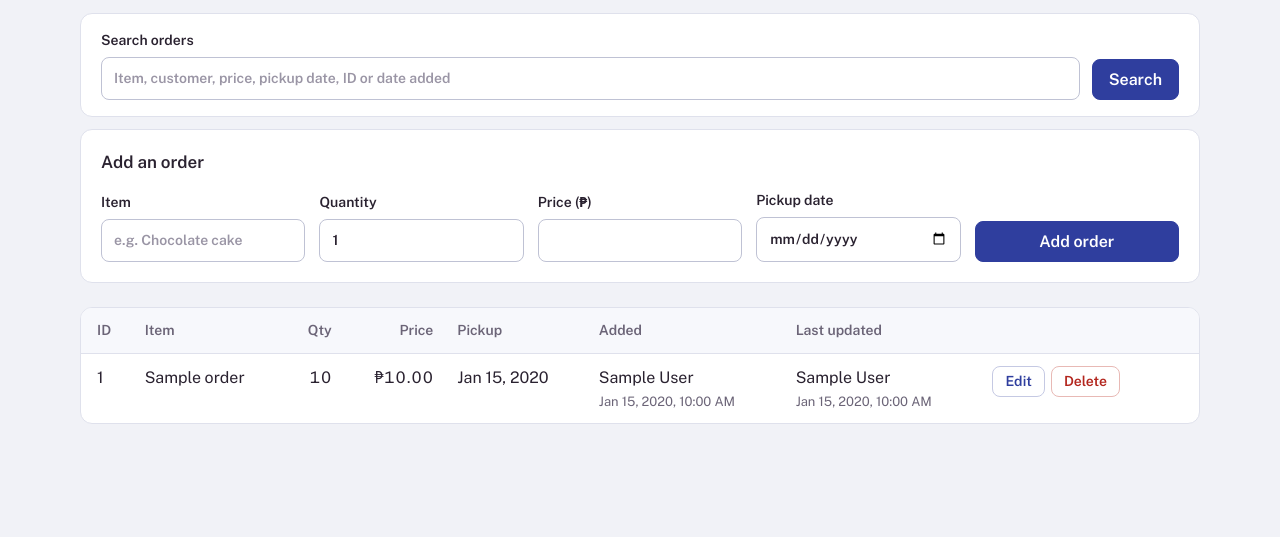
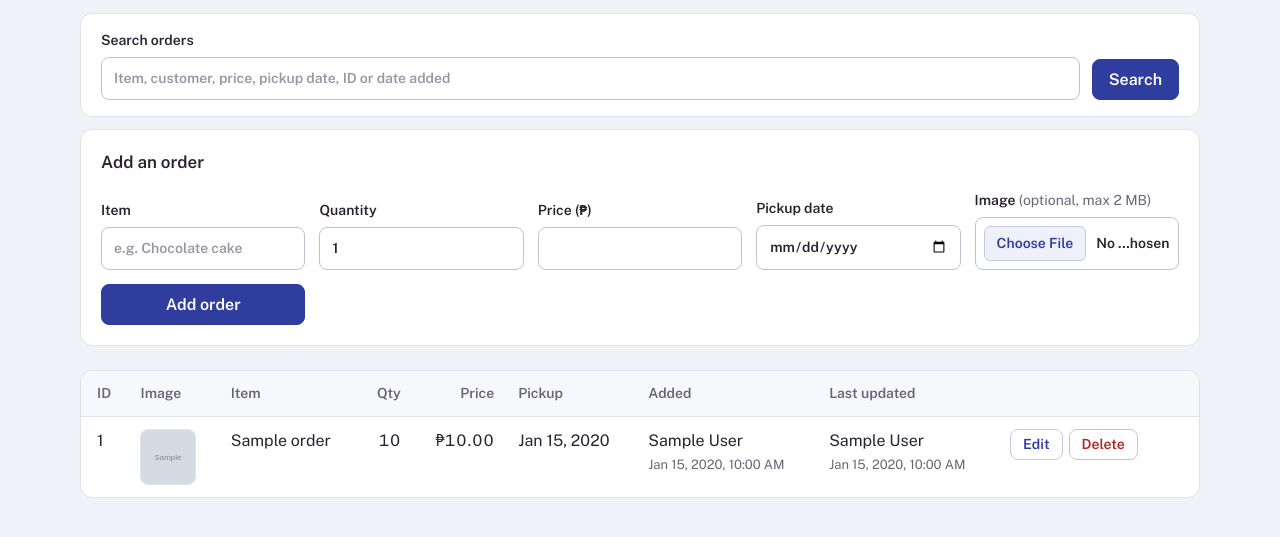
Before and after one commit to dhl-molina/bakery-pdo, a PHP site: page /orders.php?customer_id=1 in a window 1280 px wide. Shown: the part 191-728 px from the top of the page. Run offline with PHP 8.4, Linux system fonts and the light colour scheme; the visitor is signed in with stand-in values (Sample User, id 1); tables that the repository leaves empty hold one stand-in row (values such as "Sample post"); grey boxes marked "Sample" are stand-in pictures.

Commit message:
Add image upload feature for orders

```diff
--- a/orders.php
+++ b/orders.php
@@ -4,6 +4,7 @@
 //   orders.php                -> ALL orders of every customer (search across everything)
 require 'includes/db.php';
 require 'includes/auth.php';
+require 'includes/upload.php';
 require_login();
 
 $cid = (int)($_GET['customer_id'] ?? 0);
@@ -17,17 +18,30 @@ if ($cid > 0) {
 }
 
 if ($_SERVER['REQUEST_METHOD'] === 'POST') {
+    if (post_too_large()) {            // the image was bigger than the server allows
+        flash('That image is too large. The limit is 2 MB.', 'error');
+        header('Location: ' . $_SERVER['REQUEST_URI']);
+        exit;
+    }
     csrf_check();
     if (!$customer) { http_response_code(400); die('Open a customer first to add an order.'); }
 
+    // ONE image per order (optional): validate it and save the file before the INSERT
+    [$imagePath, $imageError] = save_order_image($_FILES['image'] ?? null);
+    if ($imageError) {
+        flash($imageError, 'error');
+        header("Location: orders.php?customer_id=$cid");
+        exit;
+    }
+
     // date_added fills itself; added_by / last_updated_by record WHO did it
     $stmt = $pdo->prepare(
-        'INSERT INTO orders (customer_id, item_name, quantity, price, pickup_date, added_by, last_updated_by)
-         VALUES (?, ?, ?, ?, ?, ?, ?)'
+        'INSERT INTO orders (customer_id, item_name, quantity, price, pickup_date, image_path, added_by, last_updated_by)
+         VALUES (?, ?, ?, ?, ?, ?, ?, ?)'
     );
     $stmt->execute([
         $cid, trim($_POST['item_name']), (int)$_POST['quantity'], $_POST['price'], $_POST['pickup_date'],
-        current_user_id(), current_user_id(),
+        $imagePath, current_user_id(), current_user_id(),
     ]);
     flash('Order added.');
     header("Location: orders.php?customer_id=$cid");
@@ -44,7 +58,7 @@ $sql = 'SELECT o.*, c.full_name AS customer_name,
         INNER JOIN customers c ON c.customer_id = o.customer_id
         LEFT JOIN users a ON a.user_id = o.added_by
         LEFT JOIN users u ON u.user_id = o.last_updated_by';
-$where = [];
+$where = ['o.deleted_at IS NULL'];   // orders in the recycle bin are not listed here
 $params = [];
 
 if ($customer) {                       // only this customer's orders
@@ -97,7 +111,7 @@ include 'includes/header.php';
 <?php endif; ?>
 
 <?php if ($customer): ?>
-<form method="post" class="panel">
+<form method="post" enctype="multipart/form-data" class="panel">
     <?= csrf_field() ?>
     <h3>Add an order</h3>
     <div class="form-row">
@@ -112,6 +126,9 @@ include 'includes/header.php';
         </label>
         <label><span>Pickup date</span>
             <input type="date" name="pickup_date" required>
+        </label>
+        <label><span>Image <span class="hint">(optional, max 2 MB)</span></span>
+            <input type="file" name="image" accept="image/jpeg,image/png,image/gif,image/webp">
         </label>
         <button type="submit">Add order</button>
     </div>
@@ -135,7 +152,7 @@ include 'includes/header.php';
         <tr>
             <th>ID</th>
             <?php if (!$customer): ?><th>Customer</th><?php endif; ?>
-            <th>Item</th><th class="num">Qty</th><th class="num">Price</th><th>Pickup</th>
+            <th>Image</th><th>Item</th><th class="num">Qty</th><th class="num">Price</th><th>Pickup</th>
             <th>Added</th><th>Last updated</th><th><span class="sr">Actions</span></th>
         </tr>
     </thead>
@@ -148,6 +165,13 @@ include 'includes/header.php';
                     <a href="orders.php?customer_id=<?= $o['customer_id'] ?>"><?= e($o['customer_name']) ?></a>
                 </td>
             <?php endif; ?>
+            <td data-label="Image">
+                <?php if ($o['image_path']): ?>
+                    <a href="<?= e($o['image_path']) ?>" target="_blank" rel="noopener">
+                        <img class="thumb" src="<?= e($o['image_path']) ?>" alt="Photo of <?= e($o['item_name']) ?>">
+                    </a>
+                <?php else: ?>—<?php endif; ?>
+            </td>
             <td data-label="Item"><?= e($o['item_name']) ?></td>
             <td data-label="Qty" class="num"><?= $o['quantity'] ?></td>
             <td data-label="Price" class="num">&#8369;<?= number_format($o['price'], 2) ?></td>
@@ -160,7 +184,7 @@ include 'includes/header.php';
                 <div class="actions">
                     <a class="btn ghost" href="order_edit.php?id=<?= $o['order_id'] ?>&back=<?= $back ?>">Edit</a>
                     <form method="post" action="order_delete.php?id=<?= $o['order_id'] ?>&back=<?= $back ?>" class="inline"
-                          onsubmit="return confirm('Delete this order?')">
+                          onsubmit="return confirm('Move this order to the recycle bin?')">
                         <?= csrf_field() ?>
                         <button type="submit" class="danger">Delete</button>
                     </form>
```
